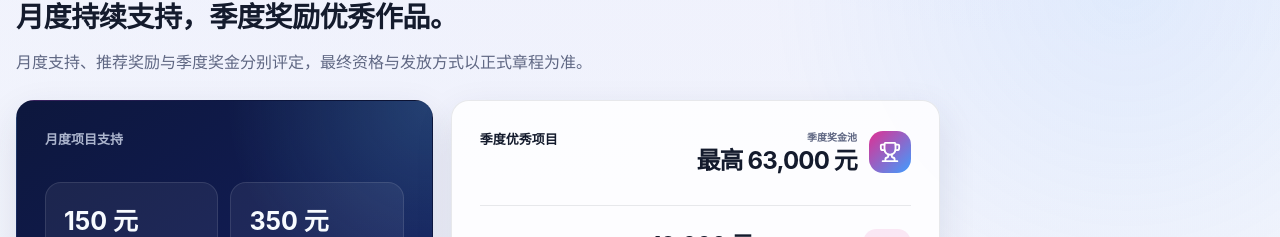
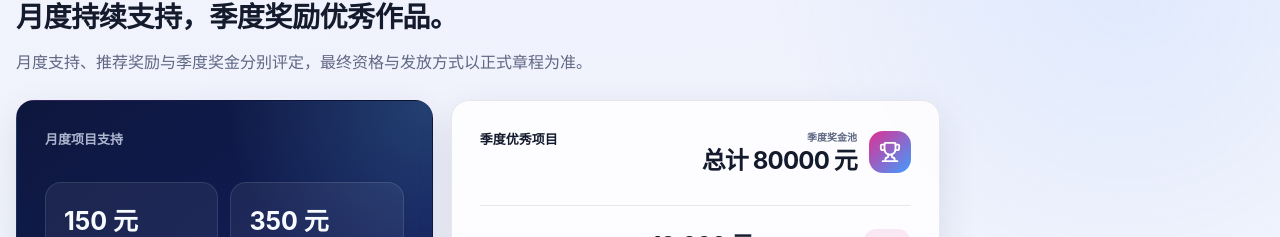
Before and after one commit to moonbitlang/Hackathon2026, a React (Vite) app: page / in a window 1280 px wide. Shown: the part 1950-2187 px from the top of the page. Built offline with nearby package versions, Linux system fonts and the light colour scheme.

Commit message:
update total prize pool

```diff
--- a/src/App.tsx
+++ b/src/App.tsx
@@ -157,7 +157,7 @@ const copy = {
       ],
       quarterlyLabel: '季度优秀项目',
       quarterlyPoolLabel: '季度奖金池',
-      quarterlyPool: '最高 63,000 元',
+      quarterlyPool: '总计 80000 元',
       quarterly: [
         ['一等奖', '12,000 元', '1–2 名'],
         ['二等奖', '6,000 元', '3–4 名'],
@@ -399,7 +399,7 @@ const copy = {
       ],
       quarterlyLabel: 'Quarterly excellence awards',
       quarterlyPoolLabel: 'Quarterly prize pool',
-      quarterlyPool: 'Up to RMB 63,000',
+      quarterlyPool: 'Total RMB 80,000',
       quarterly: [
         ['First prize', 'RMB 12,000', '1–2 projects'],
         ['Second prize', 'RMB 6,000', '3–4 projects'],
```
